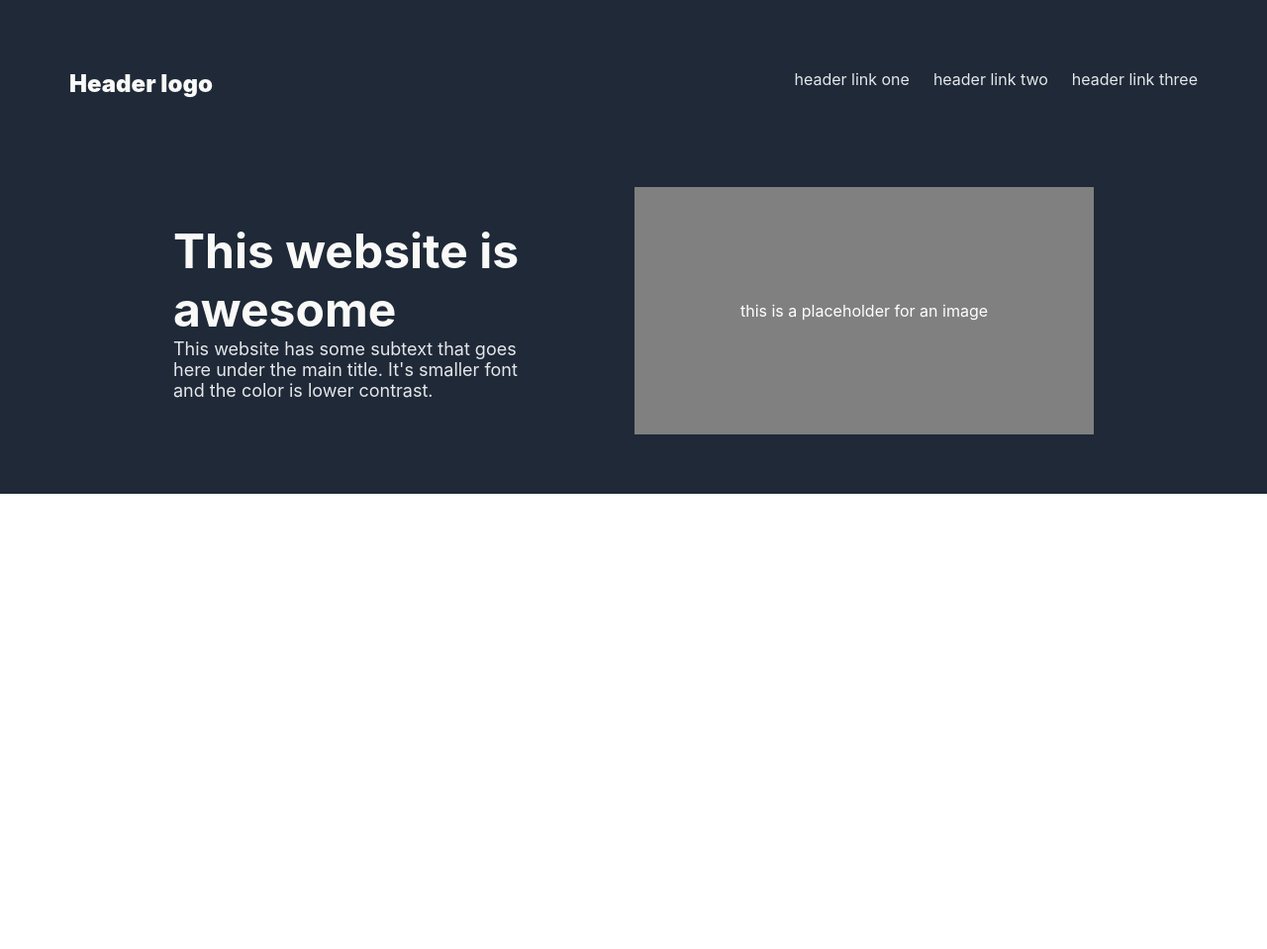
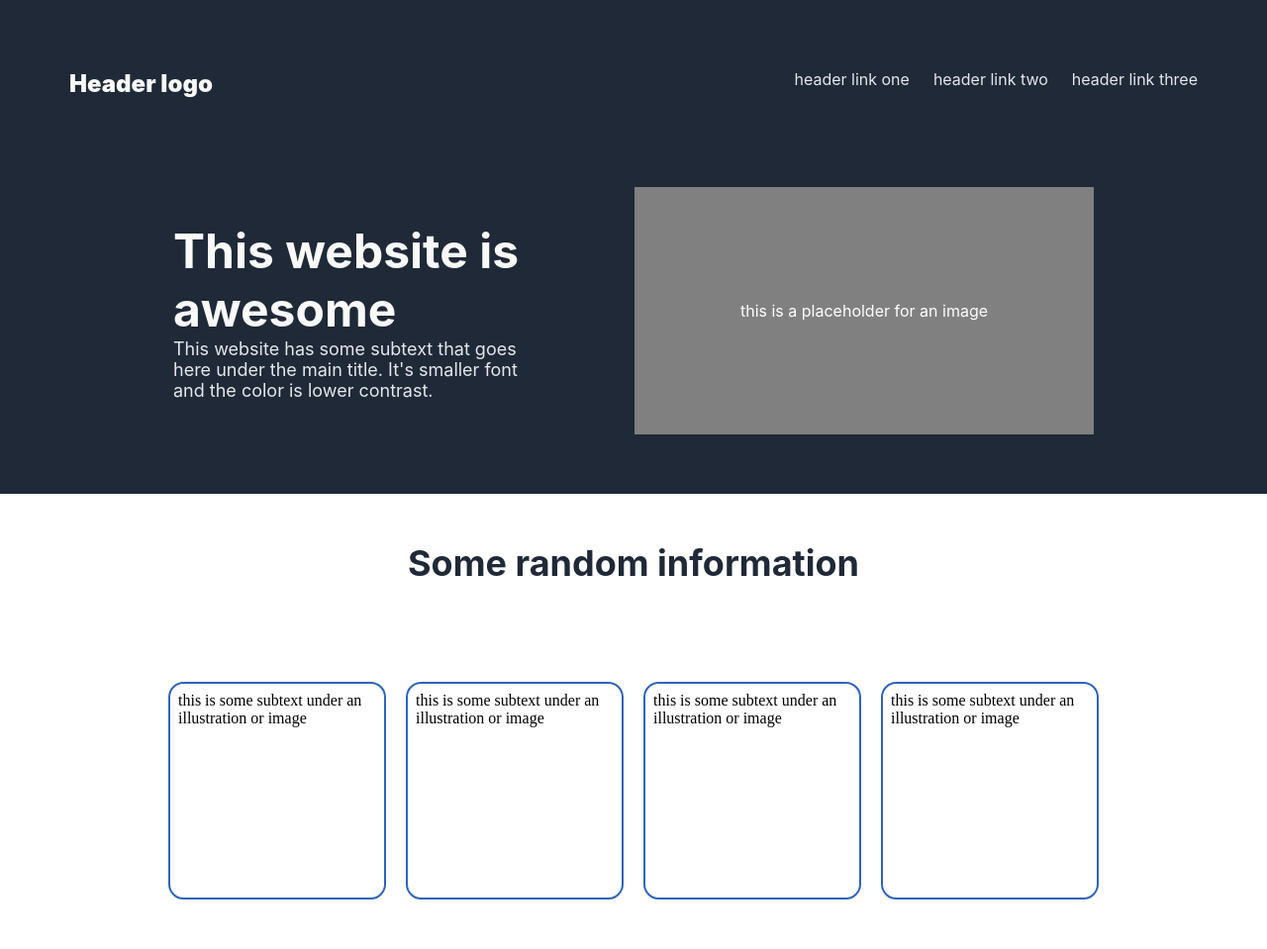
Before and after one commit to knayoung/Odin-Landing-Page, a plain HTML site: page index.html in a window 1280 px wide. Shown: the whole page at 99% size. Before the commit the page ends 800 px from the top, so only its background shows below. Drawn offline with Linux system fonts and the light colour scheme.

Commit message:
creating the rough version of the second section (section2). The header is lined properly and the boxes are in the middle. I have to reduce the padding and have to somehow remove the text from inside the square boxes put the underneath instead.

```diff
--- a/index.html
+++ b/index.html
@@ -33,5 +33,33 @@ this is a placeholder for an image
 </div>
 
     </div>
+
+    <div class="section2">
+        <div class="header2">Some random information</div>
+        <div class="square-container">
+
+            <div class="square"><div class="text">this is some subtext under an illustration or image</div>
+            </div>
+            <div class="square"><div class="text">this is some subtext under an illustration or image</div>
+            </div>
+            <div class="square"><div class="text">this is some subtext under an illustration or image</div>
+            </div>
+            <div class="square"><div class="text">this is some subtext under an illustration or image</div>
+            </div>
+        </div>
+    </div>
+
+
+
+
+
+
+
+
+
+    </div>
 </body>
+
+
+
 </html>
--- a/style.css
+++ b/style.css
@@ -111,3 +111,43 @@ ul {
     justify-content: center;
     gap: 10%;
 }
+
+.section2 {
+
+    display: flex;
+    flex-direction: column;
+    justify-content: center;
+    align-content: center;
+    flex: 1;
+}
+
+.header2 {
+
+    display: flex;
+    justify-content: center;
+    font-family: -apple-system, BlinkMacSystemFont, 'Segoe UI', Roboto, Oxygen, Ubuntu, Cantarell, 'Open Sans', 'Helvetica Neue', sans-serif;
+    font-size: 36px;
+    font-weight: bolder;
+    color: #1f2937;
+    padding: 48px;
+}
+
+.square-container {
+    justify-content: center;
+    display: flex;
+    padding: 50px;
+    gap: 20px;
+
+
+}
+
+.square {
+    width: 200px;
+    height: 200px;
+    border: 2px solid #2e64bb;
+    padding: 8px;
+    border-radius: 7%;
+
+
+
+}
```
